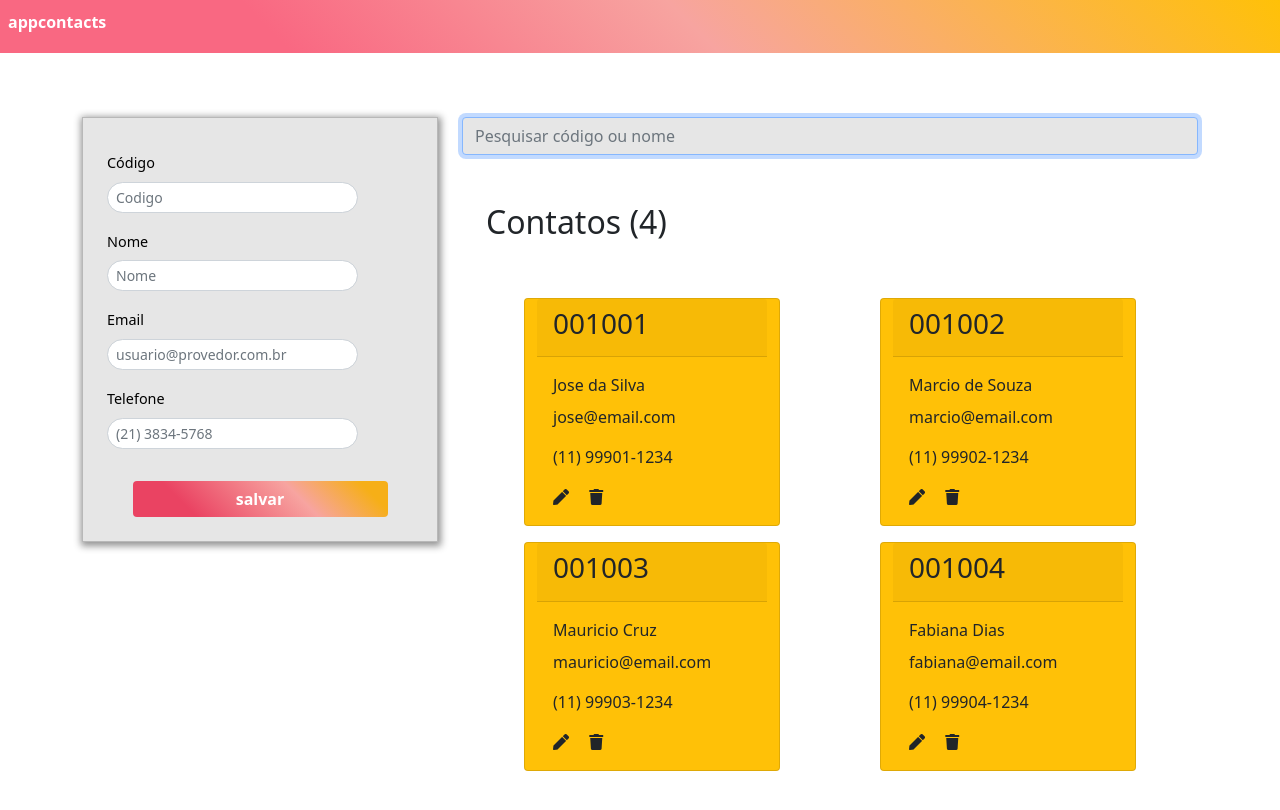
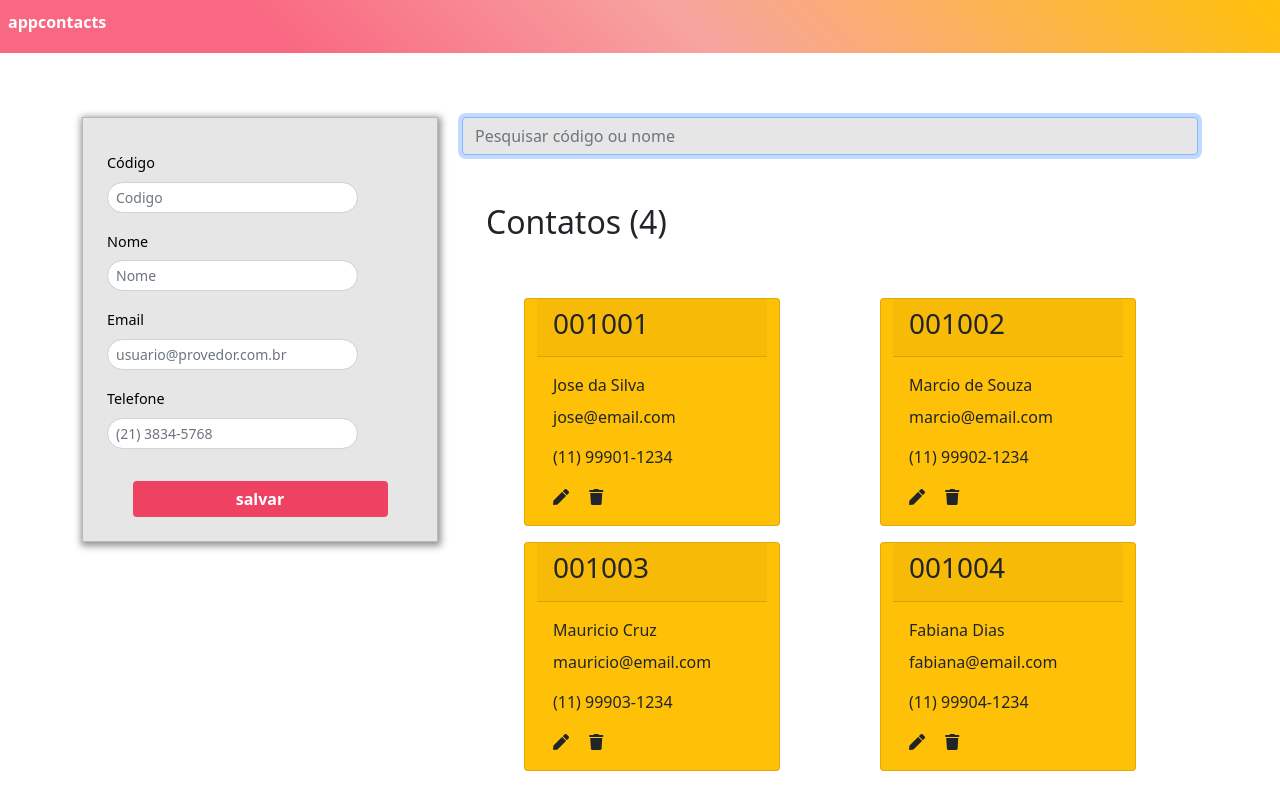
Before and after one commit to alessandradocouto/contatosapp-crud, a plain HTML site: page index.html in a window 1280 px wide. In both pictures the pointer is over the button "salvar". Drawn offline with nearby package versions, Linux system fonts and the light colour scheme.

Commit message:
add arquivos do projeto

```diff
--- a/css/main.css
+++ b/css/main.css
@@ -39,13 +39,12 @@ form{
     border: none;
     color: #fff;
     font-weight: 600;
-    background: rgb(234, 67, 98);
+    background-color: #000;
 }
 
 .btn:hover{
     color: #fff;
-    background: rgb(246, 138, 23);
-    background: linear-gradient(225deg, rgb(246, 175, 23) 10%, rgb(247, 164, 160) 36%, rgb(234, 67, 98) 78%);
+    background-color: #ef4262;
     transition: all 0.5s;
 }
 
```
Also changed, not shown: img/contatosapp.png (added).
